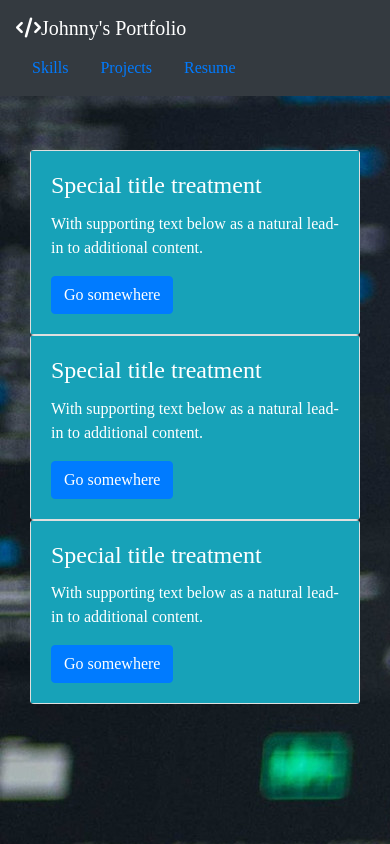
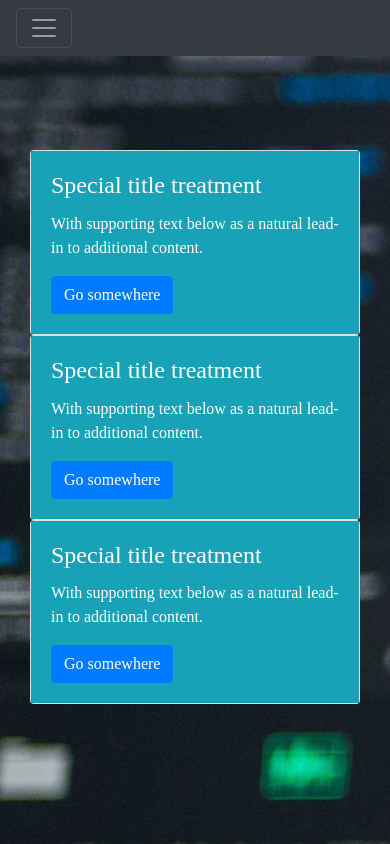
Before and after one commit to JahniSlim/HTML_CSS_Course, a plain HTML site: page PortfolioSite/index.html in a window 390 px wide. Shown: the top 844 px of the page. Drawn offline with nearby package versions, Linux system fonts and the light colour scheme; a web font is replaced by a local one.

Commit message:
Add navbar collapse functionality with the hamburger button.

```diff
--- a/PortfolioSite/index.html
+++ b/PortfolioSite/index.html
@@ -16,9 +16,13 @@
 	<body>
 
 		<!-- Navigation -->
-		<nav class="navbar navbar-dark bg-dark fixed-top">
-			<a class= "navbar-brand" href="#">
-				<i class="fa fa-code"></i>Johnny's Portfolio</a>
+		<nav class="navbar navbar-expand-lg navbar-dark bg-dark fixed-top">
+			<button class="navbar-toggler" type="button" data-toggle="collapse" data-target="#navbarTogglerDemo01"
+					aria-controls="navbarTogglerDemo01" aria-expanded="false" aria-label="Toggle navigation">
+   				<span class="navbar-toggler-icon"></span>
+			</button>
+			<div class="collapse navbar-collapse" id="navbarTogglerDemo01">
+				<a class= "navbar-brand" href="#"><i class="fa fa-code"></i>Johnny's Portfolio</a>
 				<ul class="nav justify-content-end mr-5">
 					<li class="nav-item">
 						<a class="nav-link" href="#skills-section">Skills</a>
@@ -30,6 +34,7 @@
 						<a class="nav-link" href="#resume-section">Resume</a>
 					</li>
 				</ul>
+			</div>
 		</nav>
 
 		<!-- Main Content -->
```
Lines whose indentation alone changed are shown as unchanged.
